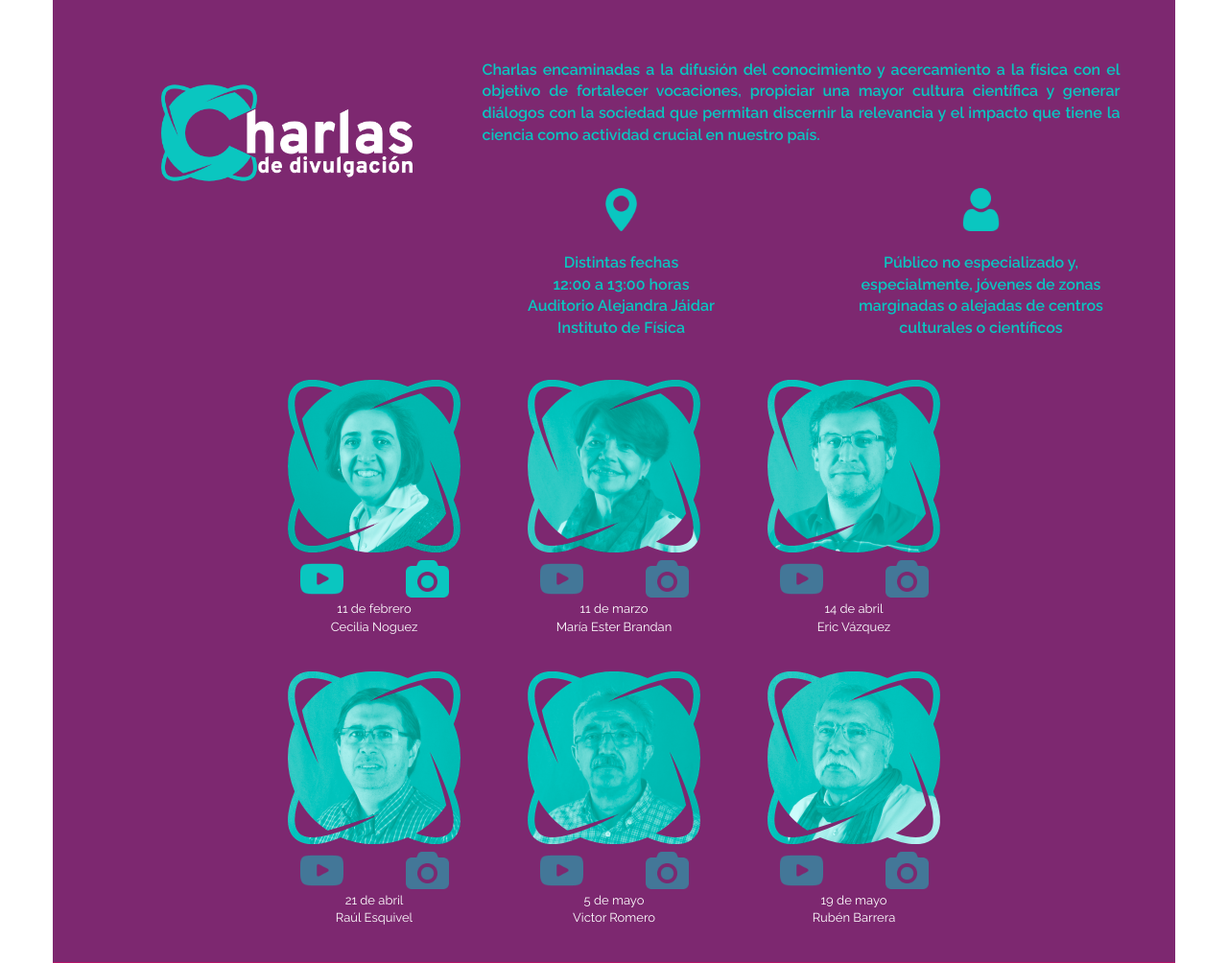
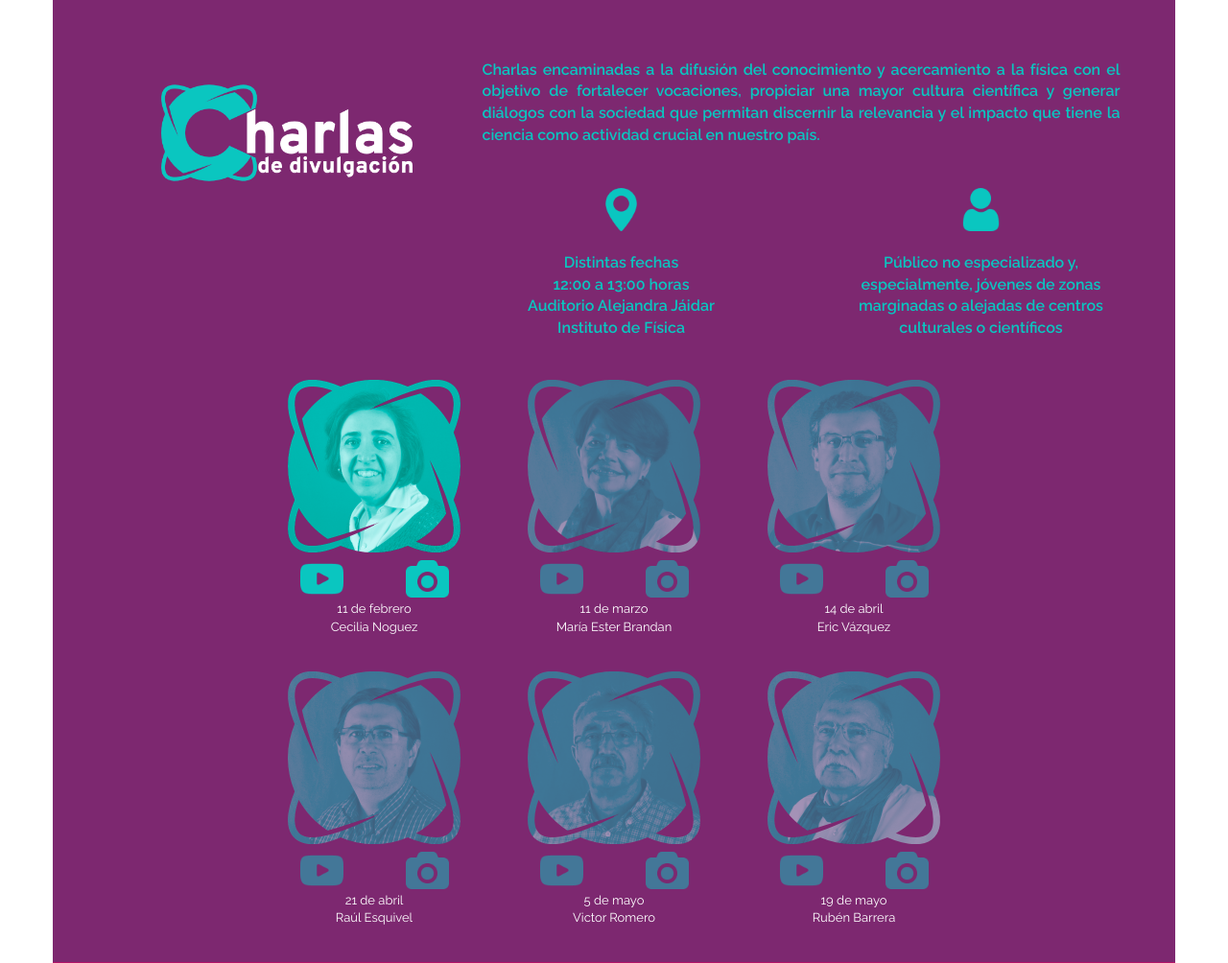
Before and after one commit to SusannahDiaz/Fisica-para-todos, a PHP site: page / in a window 1280 px wide. Shown: the part 2574-3578 px from the top of the page at 96% size. Run offline with PHP 8.4, Linux system fonts and the light colour scheme; some libraries are stand-ins or nearby versions.

Commit message:
Opacity was added to pictures

```diff
--- a/structure/chats/gallery_barrera.php
+++ b/structure/chats/gallery_barrera.php
@@ -1,4 +1,4 @@
-<img class="img-responsive charlas" src="img/charla_divulgacion_barrera.png" alt="">
+<img class="img-responsive charlas opacity" src="img/charla_divulgacion_barrera.png" alt="">
 <div class="col-xs-6">
     <!--<a href="" data-toggle="lightbox" data-gallery="youtubevideos">-->
         <img class="img-responsive img-center small opacity" src="img/icon_video_aqua.png" alt="">
--- a/structure/chats/gallery_brandan.php
+++ b/structure/chats/gallery_brandan.php
@@ -1,4 +1,4 @@
-<img class="img-responsive charlas" src="img/charla_divulgacion_brandan.png" alt="">
+<img class="img-responsive charlas opacity" src="img/charla_divulgacion_brandan.png" alt="">
 <div class="col-xs-6">
     <!--<a href="" data-toggle="lightbox" data-gallery="youtubevideos">-->
         <img class="img-responsive img-center small opacity" src="img/icon_video_aqua.png" alt="">
--- a/structure/chats/gallery_esquivel.php
+++ b/structure/chats/gallery_esquivel.php
@@ -1,4 +1,4 @@
-<img class="img-responsive charlas" src="img/charla_divulgacion_esquivel.png" alt="">
+<img class="img-responsive charlas opacity" src="img/charla_divulgacion_esquivel.png" alt="">
 <div class="col-xs-6">
     <!--<a href="" data-toggle="lightbox" data-gallery="youtubevideos">-->
         <img class="img-responsive img-center small opacity" src="img/icon_video_aqua.png" alt="">
--- a/structure/chats/gallery_romero.php
+++ b/structure/chats/gallery_romero.php
@@ -1,4 +1,4 @@
-<img class="img-responsive charlas" src="img/charla_divulgacion_romero.png" alt="">
+<img class="img-responsive charlas opacity" src="img/charla_divulgacion_romero.png" alt="">
 <div class="col-xs-6">
     <!--<a href="" data-toggle="lightbox" data-gallery="youtubevideos">-->
         <img class="img-responsive img-center small opacity" src="img/icon_video_aqua.png" alt="">
--- a/structure/chats/gallery_vazquez.php
+++ b/structure/chats/gallery_vazquez.php
@@ -1,4 +1,4 @@
-<img class="img-responsive charlas" src="img/charla_divulgacion_vazquez.png" alt="">
+<img class="img-responsive charlas opacity" src="img/charla_divulgacion_vazquez.png" alt="">
 <div class="col-xs-6">
     <!--<a href="" data-toggle="lightbox" data-gallery="youtubevideos">-->
         <img class="img-responsive img-center small opacity" src="img/icon_video_aqua.png" alt="">
```
